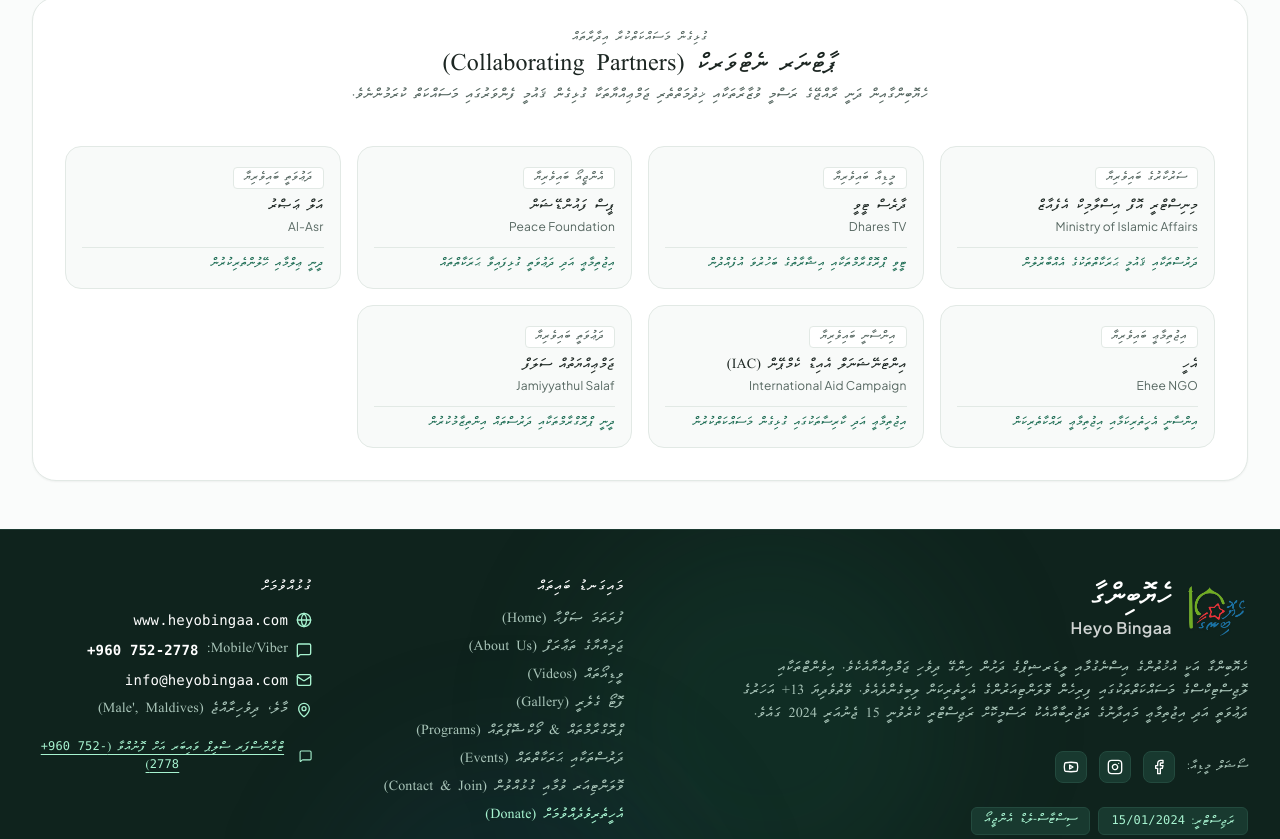
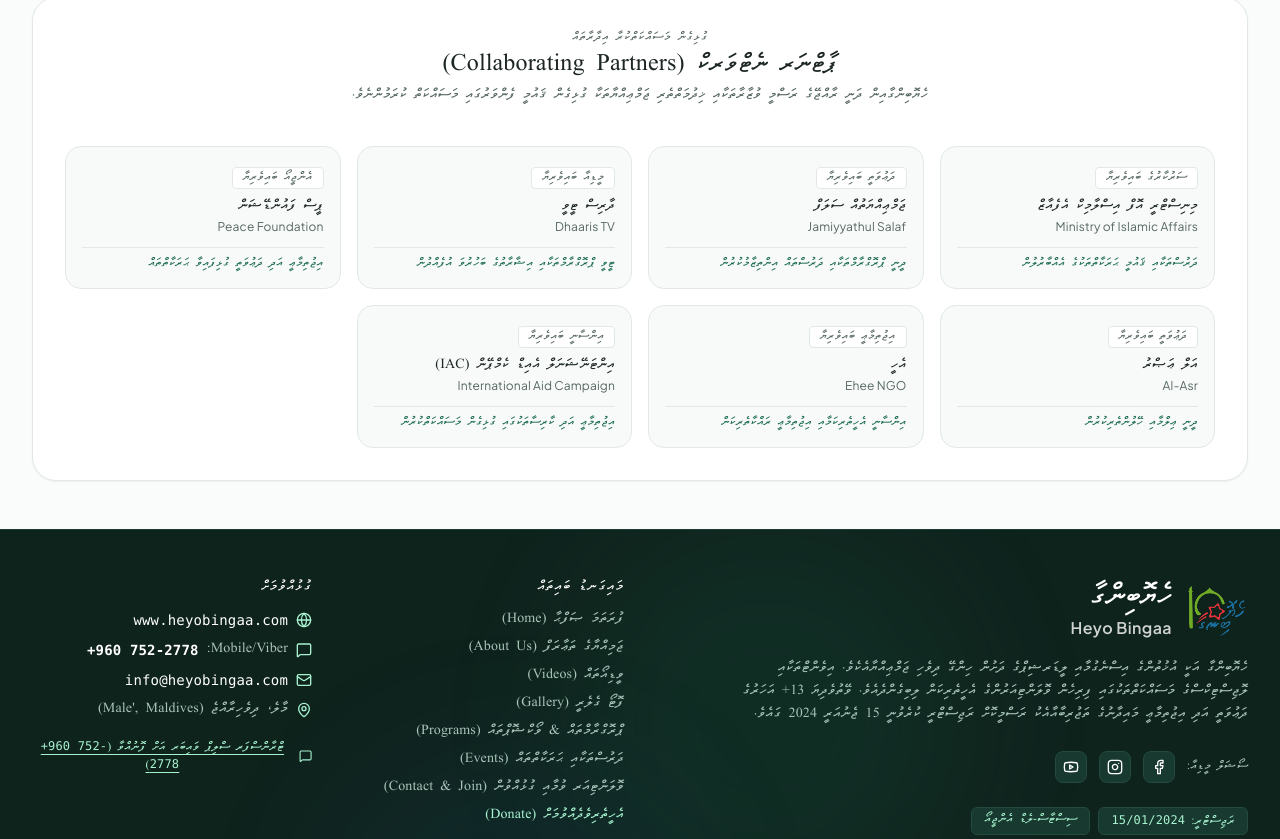
Before and after one commit to rynaminath/heyobingaa, a React (Vite) app: page / in a window 1280 px wide. Shown: the part 2181-3020 px from the top of the page. Built offline with nearby package versions, Linux system fonts and the light colour scheme.

Commit message:
feat(data): update partners list and Dhaaris TV details
Reorder Jamiyyathul Salaf in the partners list and update Dhaaris TV branding and accent color.

```diff
--- a/src/data/initialData.ts
+++ b/src/data/initialData.ts
@@ -68,9 +68,17 @@
     accentColor: 'emerald'
   },
   {
+    id: 'salaf',
+    nameDv: 'ޖަމްޢިއްޔަތުއް ސަލަފް',
+    nameEn: 'Jamiyyathul Salaf',
+    role: 'ދީނީ ޕްރޮގްރާމްތަކާއި ދަރުސްތައް އިންތިޒާމުކުރުން',
+    tag: 'ދަޢުވަތީ ބައިވެރިޔާ',
+    accentColor: 'green'
+  },
+  {
     id: 'dhares-tv',
-    nameDv: 'ދާރެސް ޓީވީ',
-    nameEn: 'Dhares TV',
+    nameDv: 'ދާރިސް ޓީވީ',
+    nameEn: 'Dhaaris TV',
     role: 'ޓީވީ ޕްރޮގްރާމްތަކާއި އިޝާރާތުގެ ބަހުރުވަ އުފެއްދުން',
     tag: 'މީޑިއާ ބައިވެރިޔާ',
     accentColor: 'blue'
@@ -106,14 +114,6 @@
     role: 'އިޖުތިމާޢީ އަދި ކާރިސާތަކުގައި ގުޅިގެން މަސައްކަތްކުރުން',
     tag: 'އިންސާނީ ބައިވެރިޔާ',
     accentColor: 'amber'
-  },
-  {
-    id: 'salaf',
-    nameDv: 'ޖަމްޢިއްޔަތުއް ސަލަފް',
-    nameEn: 'Jamiyyathul Salaf',
-    role: 'ދީނީ ޕްރޮގްރާމްތަކާއި ދަރުސްތައް އިންތިޒާމުކުރުން',
-    tag: 'ދަޢުވަތީ ބައިވެރިޔާ',
-    accentColor: 'cyan'
   }
 ];
 
```
